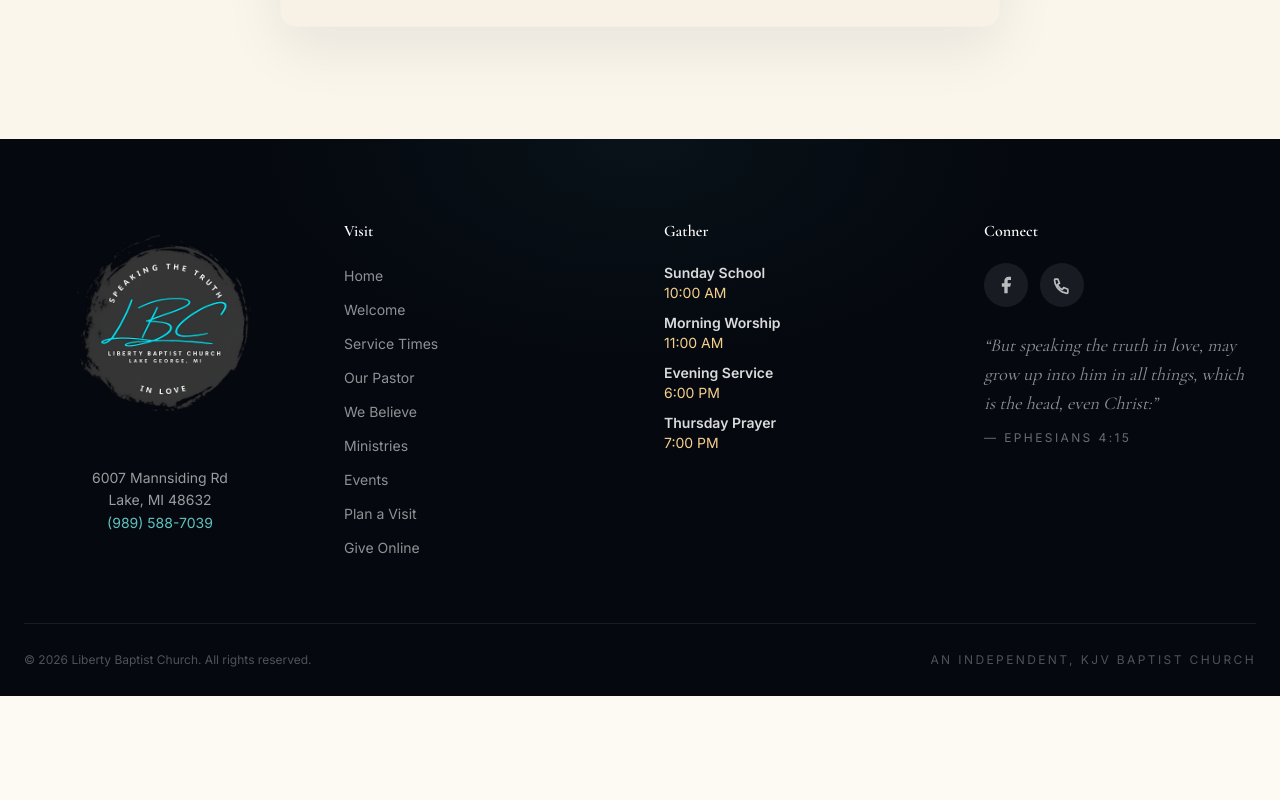
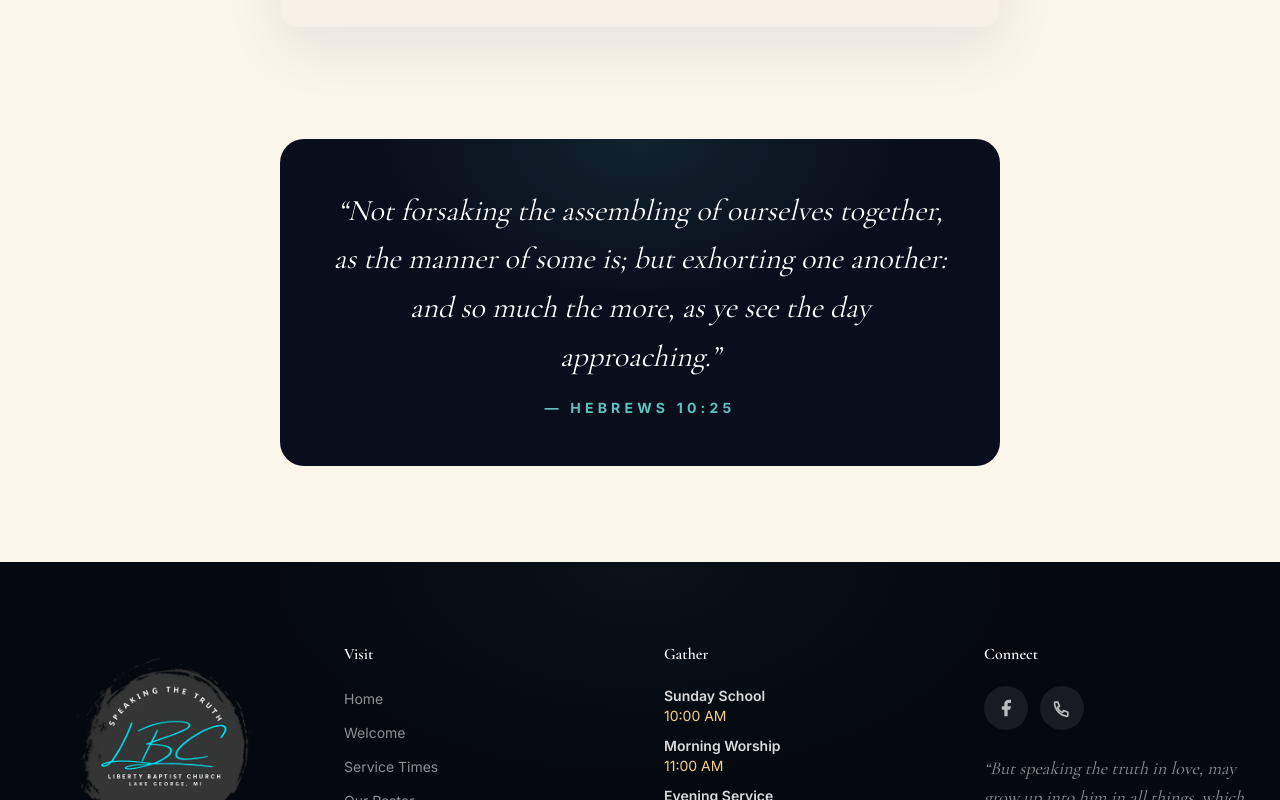
Before and after one commit to edesent/libertybaptistlake-site, a Next.js app: page /events in a window 1280 px wide. Shown: the part 2000-2800 px from the top of the page. Before the commit the page ends 2696 px from the top, so only its background shows below. Built offline with nearby package versions, Linux system fonts and the light colour scheme.

Commit message:
Add Hebrews 10:25 KJV verse block at the bottom of the Events page, matching the We Believe page's verse styling

```diff
--- a/src/app/events/page.tsx
+++ b/src/app/events/page.tsx
@@ -21,6 +21,32 @@ export default function EventsPage() {
         glow
       />
       <EventsCalendar />
+
+      <section className="pb-24 bg-cream">
+        <div className="max-w-3xl mx-auto px-6">
+          <div className="p-10 md:p-12 rounded-[1.5rem] bg-ink text-center relative overflow-hidden">
+            <div
+              className="absolute inset-0 opacity-60"
+              style={{
+                background:
+                  "radial-gradient(ellipse 60% 80% at 50% 0%, rgba(47,153,149,0.25) 0%, transparent 60%)",
+              }}
+              aria-hidden="true"
+            />
+            <div className="relative">
+              <p className="font-serif text-2xl md:text-3xl italic text-white leading-relaxed mb-4">
+                &ldquo;Not forsaking the assembling of ourselves together, as
+                the manner of some is; but exhorting one another: and so much
+                the more, as ye see the day approaching.&rdquo;
+              </p>
+              <p className="text-sm font-bold tracking-[0.3em] uppercase text-teal-light">
+                &mdash; Hebrews 10:25
+              </p>
+            </div>
+          </div>
+        </div>
+      </section>
+
       <Footer />
     </>
   );
```
